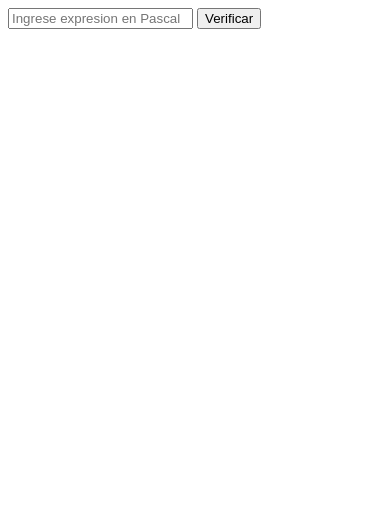
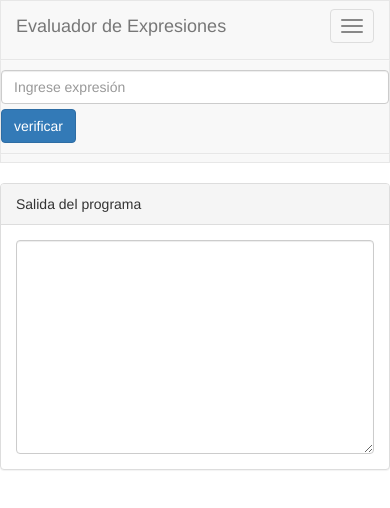
Before and after one commit to kikemarquez8/Symbol-Table, a website: page index.html in a window 390 px wide. Drawn offline with nearby package versions, Linux system fonts and the light colour scheme.

Commit message:
1. Added Bootstrap style 2. Added output

```diff
--- a/index.html
+++ b/index.html
@@ -2,12 +2,44 @@
 <html>
 <head lang="en">
 	<script type="application/javascript" src="libs/HashMap.js"></script>
-	<script type="application/javascript" src="libs/reservedwordsPascal.js"></script>
+	<script type="application/javascript" src="libs/bower/jquery/dist/jquery.min.js"></script>
+	<script type="application/javascript" src="libs/bower/bootstrap/dist/js/bootstrap.min.js"></script>
+	<link rel="stylesheet" href="libs/bower/bootstrap/dist/css/bootstrap.min.css"/>
 	<meta charset="UTF-8">
 	<title></title>
 </head>
 <body>
-	<input type="text" placeholder="Ingrese expresion en Pascal" id="pascal">
-	<button id="verifica">Verificar</button>
+	<nav class="navbar navbar-default" role="navigation">
+		<div class="navbar-header">
+			<button type="button" class="navbar-toggle" data-toggle="collapse"
+					data-target=".navbar-ex1-collapse">
+				<span class="sr-only">Desplegar navegación</span>
+				<span class="icon-bar"></span>
+				<span class="icon-bar"></span>
+				<span class="icon-bar"></span>
+			</button>
+			<a class="navbar-brand" href="">
+				<!--<img src="pics/Pascal.jpg" width="100px" height="50" alt="Pascal Icon"/>-->
+				Evaluador de Expresiones
+			</a>
+		</div>
+		<div>
+			<form class="navbar-form navbar-left" role="button">
+				<div class="form-group">
+					<input id="pascal" type="text" class="form-control" placeholder="Ingrese expresión">
+				</div>
+				<input id="verifica" type="button" class="btn btn-primary btnSeccion" value="verificar"/>
+			</form>
+		</div>
+	</nav>
+	<div class="panel panel-default">
+		<div class="panel-heading">
+			Salida del programa
+		</div>
+		<div class="panel-body">
+			<textarea id="area" class="form-control" rows="10"></textarea>
+		</div>
+	</div>
+	<script type="application/javascript" src="libs/reservedwordsPascal.js"></script>
 </body>
 </html>
```
Also changed, not shown: libs/reservedwordsPascal.js, pics/Pascal.jpg (added).
